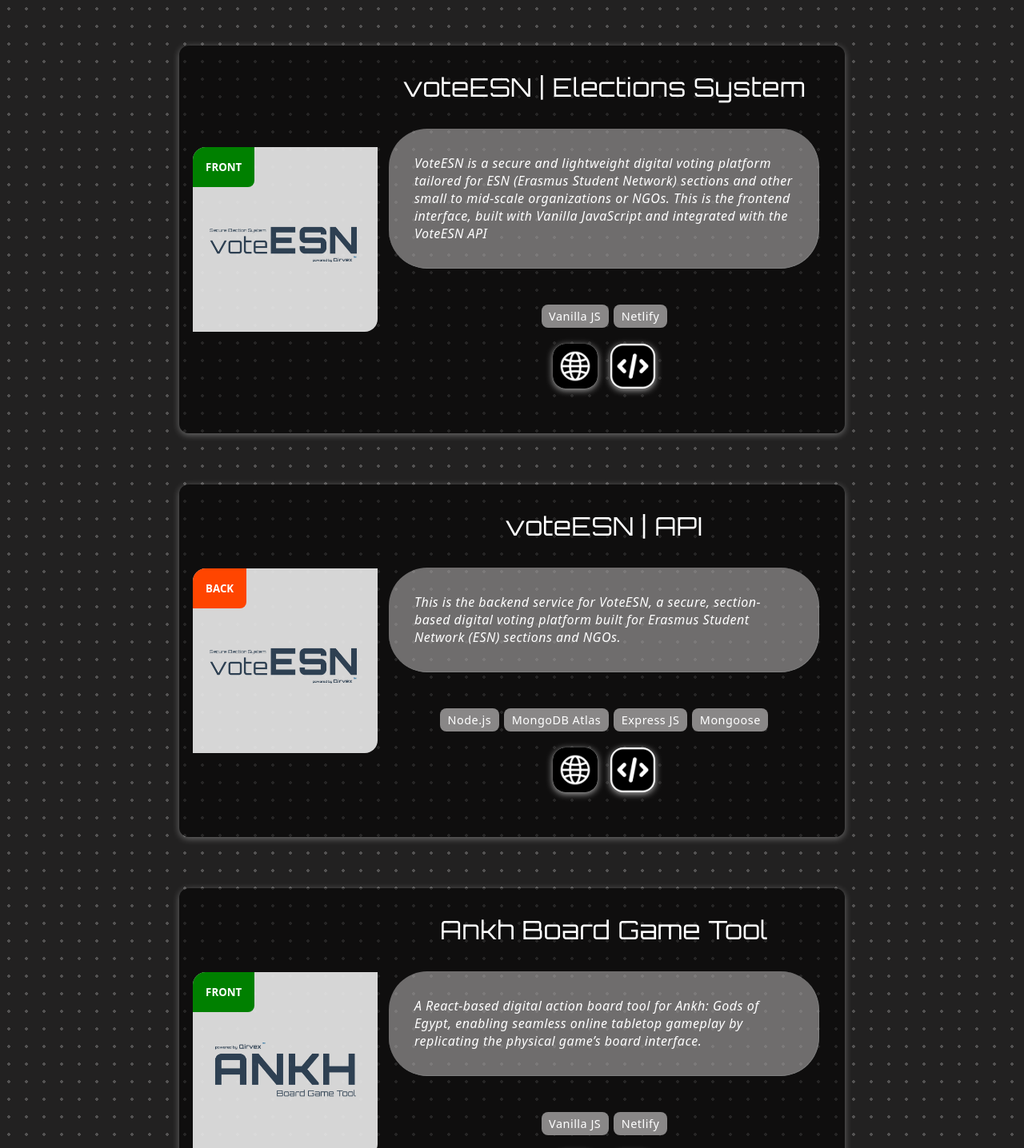
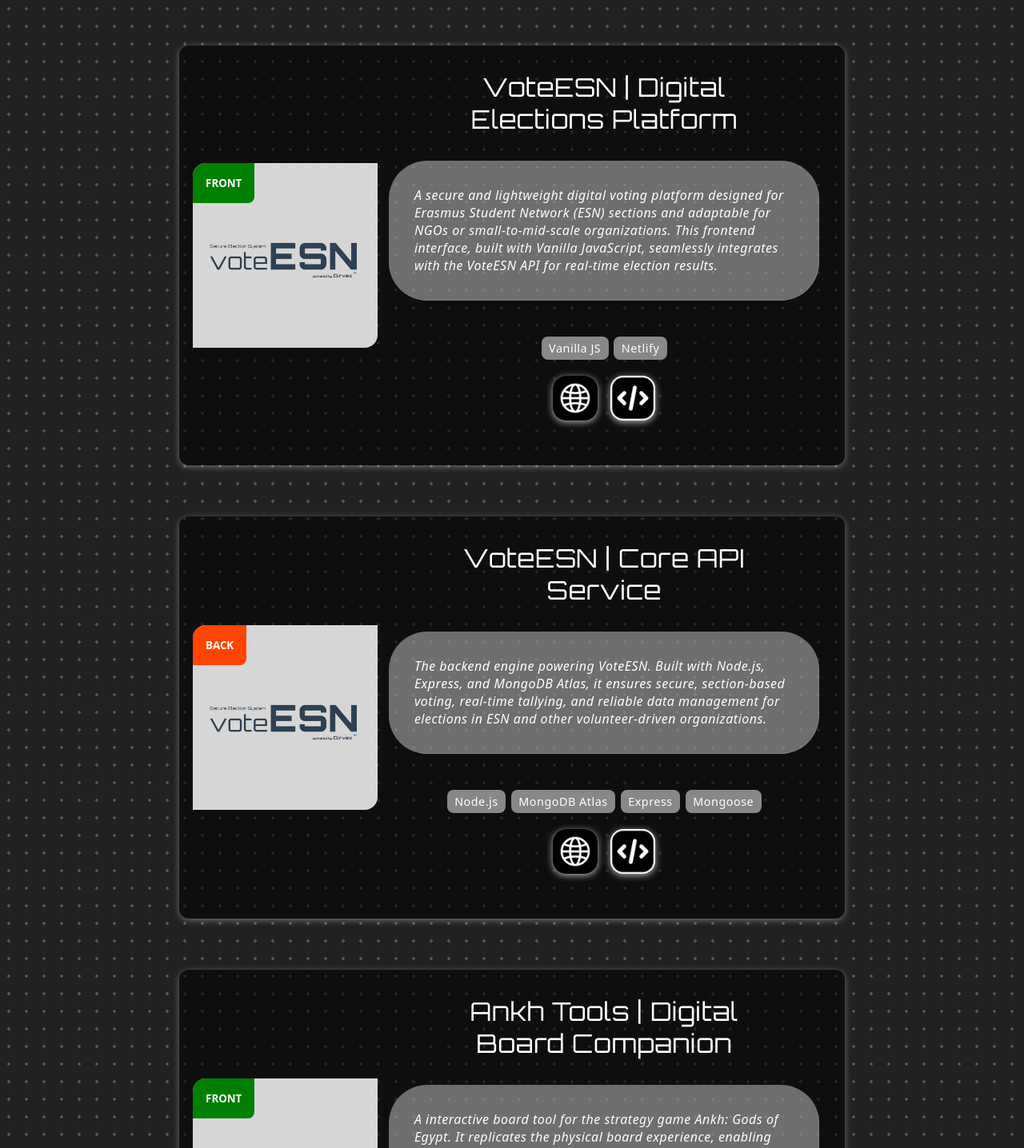
Before and after one commit to Giorgi-Garsevanishvili/qirvex-landing, a React (Vite) app: page / in a window 1280 px wide. Shown: the part 814-2250 px from the top of the page at 80% size. Built offline with nearby package versions, Linux system fonts and the light colour scheme; a web font is replaced by a local one.

Commit message:
Minimal styling updated, added projects with soon label

```diff
--- a/src/components/projects-component.jsx
+++ b/src/components/projects-component.jsx
@@ -16,12 +16,12 @@
     <section id="project-container">
       <h1 className="projects-intro">Projects</h1>
       {projects.map((item) => {
-        const { title, description, stack, github, live, image, id, type } = item;
+        const { title, description, stack, github, live, image, id, type, soon } = item;
         return (
           <div key={id} className="project-card" data-aos="flip-down">
             <div className="img-cont">
               <img src={image} alt={title} className="project-img" />
-              <TypeComponent type={type}/>
+              <TypeComponent type={type} soon={soon}/>
             </div>
             <div className="project-info">
               <h3 className="project-title">{title}</h3>
--- a/src/components/type-component.jsx
+++ b/src/components/type-component.jsx
@@ -1,8 +1,9 @@
-const TypeComponent = ({type}) => {
+const TypeComponent = ({ type, soon }) => {
   return (
     <div>
       <h5 className={`label ${type}`}>{type.toUpperCase()}</h5>
+      {soon && <h5 className={`label-soon`}>{"SOON !"}</h5>}
     </div>
-  )
-}
-export default TypeComponent
+  );
+};
+export default TypeComponent;
--- a/src/data/projects.js
+++ b/src/data/projects.js
@@ -1,51 +1,76 @@
-import voteESNIMG from "../assets/photos/vote-esn-logo.png"
-import ankhLogo from "../assets/photos/ankh-logo.png"
-import qirvexLogo from "../assets/photos/qirvex-portfolio.png"
+import voteESNIMG from "../assets/photos/vote-esn-logo.png";
+import ankhLogo from "../assets/photos/ankh-logo.png";
+import qirvexLogo from "../assets/photos/qirvex-portfolio.png";
+import contriboIMG from "../assets/photos/Contribo-qirvex-fill.svg";
 
 export const projects = [
   {
-    title: "voteESN | Elections System",
+    title: "VoteESN | Digital Elections Platform",
     description:
-      "VoteESN is a secure and lightweight digital voting platform tailored for ESN (Erasmus Student Network) sections and other small to mid-scale organizations or NGOs. This is the frontend interface, built with Vanilla JavaScript and integrated with the VoteESN API",
+      "A secure and lightweight digital voting platform designed for Erasmus Student Network (ESN) sections and adaptable for NGOs or small-to-mid-scale organizations. This frontend interface, built with Vanilla JavaScript, seamlessly integrates with the VoteESN API for real-time election results.",
     stack: ["Vanilla JS", "Netlify"],
     github: "https://github.com/Giorgi-Garsevanishvili/VoteESN-Web",
     live: "https://voteesn.qirvex.dev/",
     image: voteESNIMG,
-    type: 'front',
+    type: "front",
     id: 1,
   },
   {
-    title: "voteESN | API",
+    title: "VoteESN | Core API Service",
     description:
-      "This is the backend service for VoteESN, a secure, section-based digital voting platform built for Erasmus Student Network (ESN) sections and NGOs.",
-    stack: ["Node.js", "MongoDB Atlas", "Express JS", "Mongoose"],
+      "The backend engine powering VoteESN. Built with Node.js, Express, and MongoDB Atlas, it ensures secure, section-based voting, real-time tallying, and reliable data management for elections in ESN and other volunteer-driven organizations.",
+    stack: ["Node.js", "MongoDB Atlas", "Express", "Mongoose"],
     github: "https://github.com/Giorgi-Garsevanishvili/VoteESN-API",
     live: "https://voteesn-api.onrender.com/",
     image: voteESNIMG,
-    type: 'back',
+    type: "back",
     id: 2,
   },
   {
-    title: "Ankh Board Game Tool",
+    title: "Ankh Tools | Digital Board Companion",
     description:
-      "A React-based digital action board tool for Ankh: Gods of Egypt, enabling seamless online tabletop gameplay by replicating the physical game’s board interface.",
+      "A interactive board tool for the strategy game Ankh: Gods of Egypt. It replicates the physical board experience, enabling smooth and immersive gameplay for both remote and in-person sessions.",
     stack: ["Vanilla JS", "Netlify"],
     github:
       "https://github.com/Giorgi-Garsevanishvili/Ankh-Gods-of-Egypt---IIG-s-Prod",
     live: "https://ankh-tools-gg.netlify.app/",
     image: ankhLogo,
-    type: 'front',
+    type: "front",
     id: 3,
   },
   {
-    title: "Portfolio Website",
+    title: "Qirvex | Portfolio Website",
     description:
-      "This is my personal portfolio site built with React and Vite, auto-deployed to Netlify. It features a hero section, project showcase, responsive layout, and animated scroll/smooth loading effects. The code is modular and rebuildable for future updates.",
+      "My personal portfolio website, built with React and Vite and auto-deployed to Netlify. Features a dynamic hero section, curated project showcase, responsive layouts, and subtle animations for a modern, polished presentation.",
     stack: ["React", "Vite", "Netlify"],
     github: "https://github.com/Giorgi-Garsevanishvili/qirvex-landing",
     live: "https://qirvex.dev",
-    image: qirvexLogo ,
-    type: 'front',
+    image: qirvexLogo,
+    type: "front",
     id: 4,
   },
+  {
+    title: "Contribo | Volunteer Engagement Platform",
+    description:
+      "A next-generation volunteer engagement and management platform built with React and Vite. Offers a fully responsive UI, interactive dashboards, event tracking, and performance analytics — all optimized for easy scaling and future feature expansion.",
+    stack: ["React", "Vite", "Netlify", "TypeScript"],
+    github: "https://qirvex.dev",
+    live: "https://qirvex.dev",
+    image: contriboIMG,
+    type: "front",
+    soon: true,
+    id: 5,
+  },
+  {
+    title: "Contribo | Core API Service",
+    description:
+      "The backend service for Contribo, built for performance, scalability, and security. Handles volunteer data management, attendance tracking, and event analytics, providing a reliable foundation for the entire Contribo platform.",
+    stack: ["Node.js", "MongoDB Atlas", "Express", "Mongoose"],
+    github: "https://qirvex.dev",
+    live: "https://qirvex.dev",
+    image: contriboIMG,
+    type: "back",
+    soon: true,
+    id: 6,
+  },
 ];
--- a/src/style/projects.scss
+++ b/src/style/projects.scss
@@ -46,7 +46,9 @@
 }
 
 .project-title {
+  width: 35vw;
   font-size: 2rem;
+  text-wrap: wrap;
   font-family: "Orbitron", system-ui, -apple-system, BlinkMacSystemFont,
     "Segoe UI", Roboto, Oxygen, Ubuntu, Cantarell, "Open Sans", "Helvetica Neue",
     sans-serif;
@@ -80,6 +82,19 @@
   color: white;
   border-bottom-right-radius: 0.5rem;
   border-top-left-radius: 1rem;
+}
+
+.label-soon {
+  display: flex;
+  position: absolute;
+  right: 0rem;
+  top: 0rem;
+  letter-spacing: 0rem;
+  padding: 1rem;
+  margin: 0px;
+  background-color: black;
+  color: white;
+  border-bottom-left-radius: 0.5rem;
 }
 
 .front {
@@ -142,7 +157,7 @@
   .projects-intro {
     margin: 0;
   }
-
+  .label-soon,
   .label {
     top: 1rem;
   }
```
Also changed, not shown: src/assets/photos/Contribo-qirvex-fill.svg (added).
